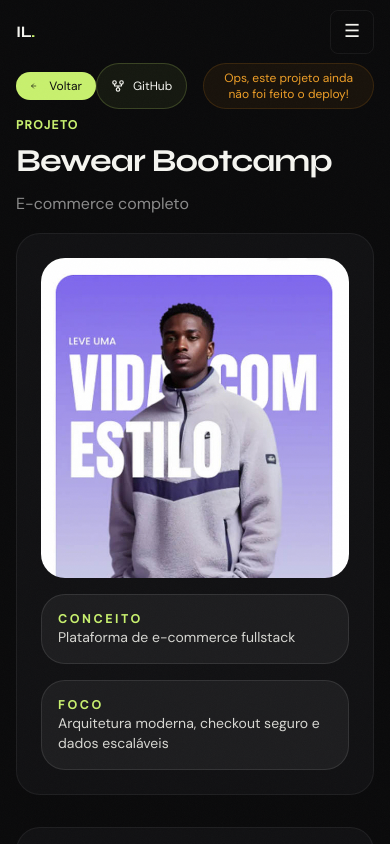
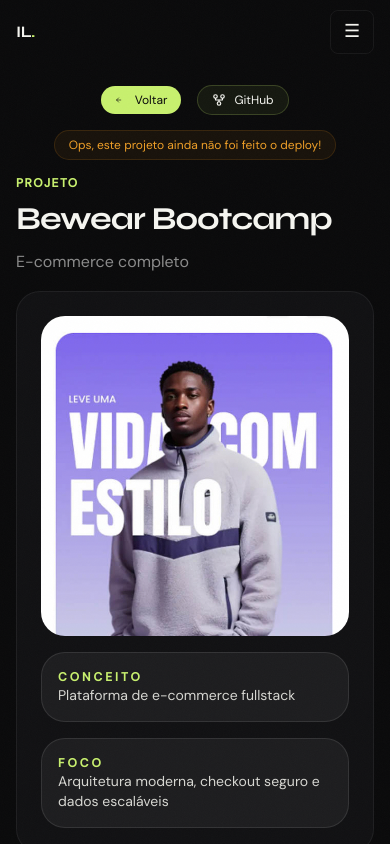
Before and after one commit to 7Zac/portifolio, a Next.js app: page /projects/bewear-bootcamp/ in a window 390 px wide. Shown: the top 844 px of the page. Built offline with nearby package versions, Linux system fonts and the light colour scheme.

Commit message:
style: fixed responsive layout in header project page

```diff
--- a/app/projects/[slug]/page.tsx
+++ b/app/projects/[slug]/page.tsx
@@ -34,17 +34,19 @@
 
   return (
     <main className="section-pad page-container">
-      <div className="flex items-center justify-between">
+
+      <div className="max-sm:flex-col flex items-center sm:gap-4 justify-between" style={{padding: "14px 0 14px 0"}}>
+        <div className="flex items-center gap-4">
       <Link  href="/" className="flex items-center justify-center w-20 rounded-full bg-[#c8f06e] text-[#0a0a0b] gap-3 hover:bg-[#c9f06e]/80 transition text-xs" style={{margin: "16px 0 16px 0", padding: "6px 14px"}}>
         <ArrowLeft size={12} />
         Voltar
       </Link>
 
-        <div className="flex gap-4">
-      <GitHubButton href={project.github} />
+          <GitHubButton href={project.github} />
+        </div>
 
-      <ViewProjectButton href={project.live} />
-        </div>
+
+          <ViewProjectButton href={project.live} />
       </div>
 
       <div style={{ marginBottom: "clamp(1rem, 5vw, 1rem)" }}>
```
